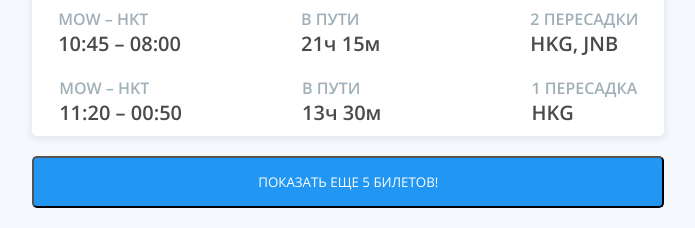
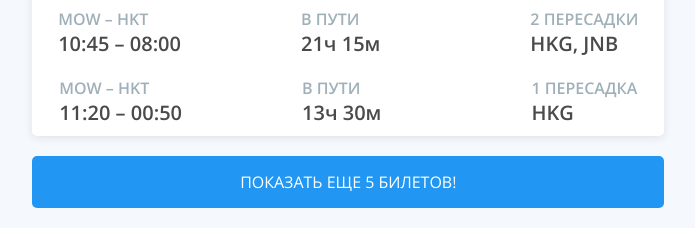
Before and after one commit to Toschyk/aviasales, a plain HTML site: page index.html in a window 1280 px wide. Shown: the part 1302-1530 px from the top of the page, without its empty margins (431-1126 px from the left). Drawn offline with Linux system fonts and the light colour scheme.

Commit message:
first commit

```diff
--- a/index.html
+++ b/index.html
@@ -285,7 +285,7 @@
                     </div>
                 </div>
             </div>
-            <button class="butt">Показать еще 5 билетов!</button>
+            <div class="butt">Показать еще 5 билетов!</div>
         </div>
     </div>
 </body>
```
